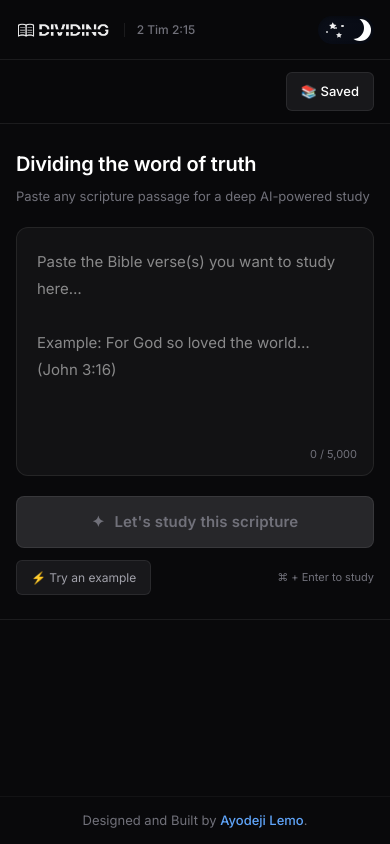
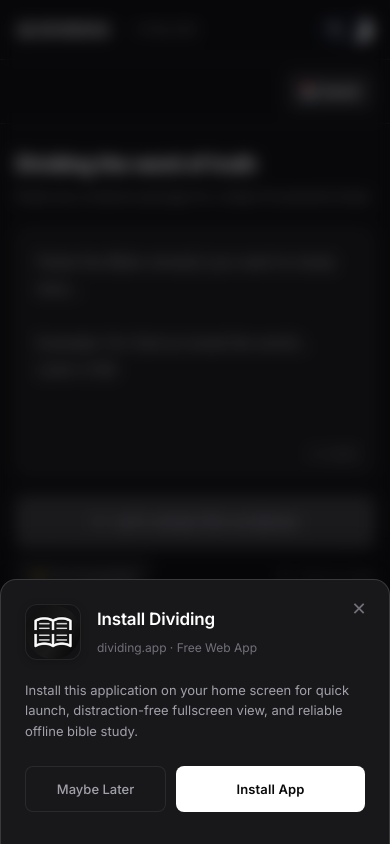
Before and after one commit to Doklemo/Dividing, a Next.js app: page / in a window 390 px wide. Built offline with nearby package versions, Linux system fonts and the light colour scheme; a web font is replaced by a local one.

Commit message:
fix: always render PWA install modal on mobile refresh, keep Install App button, and show inline menu hint

```diff
--- a/components/PwaInstallModal.tsx
+++ b/components/PwaInstallModal.tsx
@@ -6,6 +6,7 @@ export default function PwaInstallModal() {
   const [show, setShow] = useState(false);
   const [deferredPrompt, setDeferredPrompt] = useState<any>(null);
   const [isIOS, setIsIOS] = useState(false);
+  const [showAndroidTip, setShowAndroidTip] = useState(false);
 
   useEffect(() => {
     if (typeof window === 'undefined') return;
@@ -33,11 +34,11 @@ export default function PwaInstallModal() {
       return () => clearTimeout(timer);
     }
 
-    // 2. For Android/Chrome: only show when the beforeinstallprompt PWA event fires
+    // 2. For Android/Chrome: listen for the PWA prompt event
     const handleBeforeInstallPrompt = (e: Event) => {
       e.preventDefault();
       setDeferredPrompt(e);
-      // Show the modal after 2 seconds
+      // Show the modal after 2 seconds if prompt event is received
       const timer = setTimeout(() => {
         setShow(true);
       }, 2000);
@@ -45,6 +46,20 @@ export default function PwaInstallModal() {
     };
 
     window.addEventListener('beforeinstallprompt', handleBeforeInstallPrompt);
+
+    // 3. Fallback: Always display the modal on mobile viewports after 3 seconds,
+    // even if beforeinstallprompt hasn't fired yet (ensures visibility on every refresh)
+    const isMobileViewport = window.innerWidth <= 768;
+    if (isMobileViewport) {
+      const timer = setTimeout(() => {
+        setShow(true);
+      }, 3000);
+      return () => {
+        clearTimeout(timer);
+        window.removeEventListener('beforeinstallprompt', handleBeforeInstallPrompt);
+      };
+    }
+
     return () => {
       window.removeEventListener('beforeinstallprompt', handleBeforeInstallPrompt);
     };
@@ -59,11 +74,16 @@ export default function PwaInstallModal() {
       if (outcome === 'accepted') {
         setDeferredPrompt(null);
       }
+    } else {
+      // If prompt event is not ready (e.g. testing local connection or Chrome throttling),
+      // show a clean inline tip rather than opening a second instructions modal.
+      setShowAndroidTip(true);
     }
   };
 
   const handleDismiss = () => {
     setShow(false);
+    setShowAndroidTip(false);
   };
 
   if (!show) return null;
@@ -288,7 +308,8 @@ export default function PwaInstallModal() {
           </div>
 
           {/* Action buttons */}
-          <div style={{ display: 'flex', gap: '10px', width: '100%', marginTop: '4px' }}>
+          <div style={{ display: 'flex', flexDirection: 'column', gap: '10px', width: '100%', marginTop: '4px' }}>
+            <div style={{ display: 'flex', gap: '10px', width: '100%' }}>
               {isIOS ? (
                 <button
                   className="btn-primary"
@@ -344,6 +365,23 @@ export default function PwaInstallModal() {
                 </>
               )}
             </div>
+
+            {/* Inline Hint Fallback (displays underneath the buttons in the same card) */}
+            {!isIOS && showAndroidTip && (
+              <p
+                style={{
+                  fontSize: '12px',
+                  lineHeight: '1.5',
+                  color: 'var(--brand-accent)',
+                  textAlign: 'center',
+                  margin: '8px 0 0 0',
+                  animation: 'pwa-fade-in 0.2s ease forwards',
+                }}
+              >
+                Tip: Tap your browser's menu (<strong>⋮</strong> or <strong>⋯</strong>) and select <strong>Add to Home Screen</strong>.
+              </p>
+            )}
+          </div>
         </div>
       </div>
 
```
Lines whose indentation alone changed are shown as unchanged.
